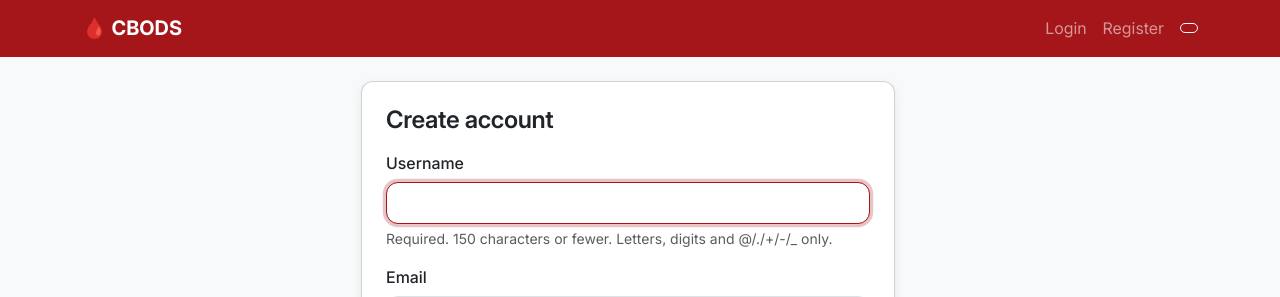
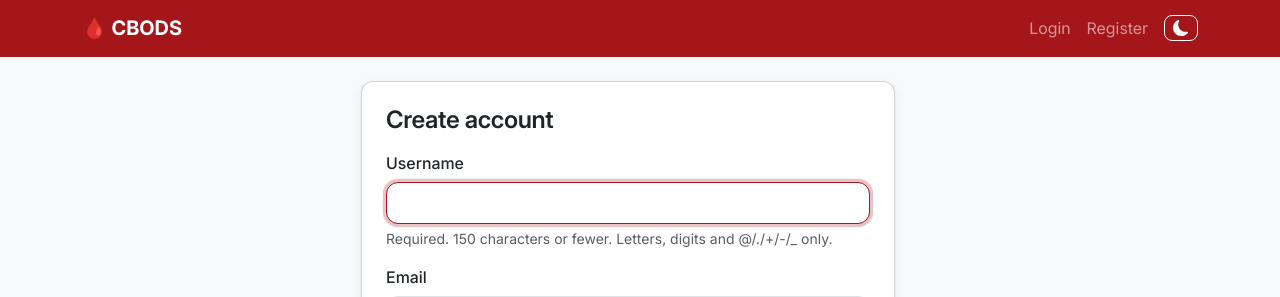
Before and after one commit to Elkanah43/CBODS---Claude, a Django app: page /accounts/register/ in a window 1280 px wide. Shown: the top 297 px of the page. Run offline with Django 5.2, Linux system fonts and the light colour scheme; some libraries are stand-ins or nearby versions.

Commit message:
Scope the theme-toggle icon rules to the root element
The toggle rendered as an empty pill in every capture of the deployed site.
The selectors matched any ancestor carrying data-bs-theme, and the navbar pins
data-bs-theme=dark on itself while the root carries the real theme, so both
rules fired at once and hid both icons. Scoping to :root leaves exactly one
visible, showing the theme you would switch to.

Replacing the glyphs with SVG in 7b4bb2c did not fix this, because the cause
was the selector rather than font coverage.

Tests: 59 passing.

Co-Authored-By: Claude Fable 5 <noreply@anthropic.com>

```diff
--- a/static/css/cbods.css
+++ b/static/css/cbods.css
@@ -192,6 +192,9 @@ footer { font-size: .85rem; }
 .pw-rules li.is-unmet::before,
 .pw-match.is-unmet::before { content: "\2717"; }
 
-/* Theme toggle: show only the icon for the theme you'd switch *to*. */
-[data-bs-theme="light"] .theme-toggle .icon-light,
-[data-bs-theme="dark"] .theme-toggle .icon-dark { display: none; }
+/* Theme toggle: show only the icon for the theme you'd switch *to*.
+   Scoped to :root because the navbar pins data-bs-theme="dark" on itself. An
+   unscoped selector matched both the root and the navbar, so both rules fired
+   and the button rendered as an empty pill. */
+:root[data-bs-theme="light"] .theme-toggle .icon-light,
+:root[data-bs-theme="dark"] .theme-toggle .icon-dark { display: none; }
```
